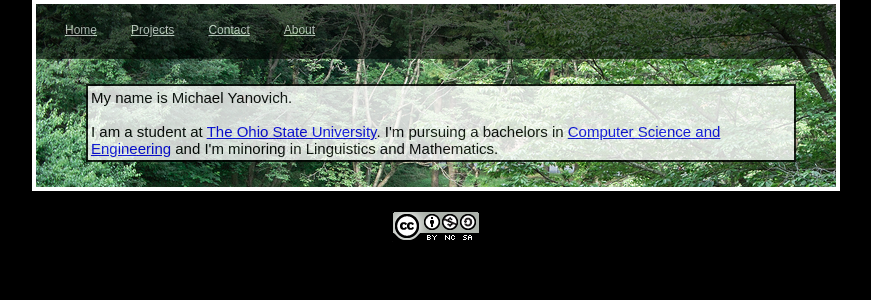
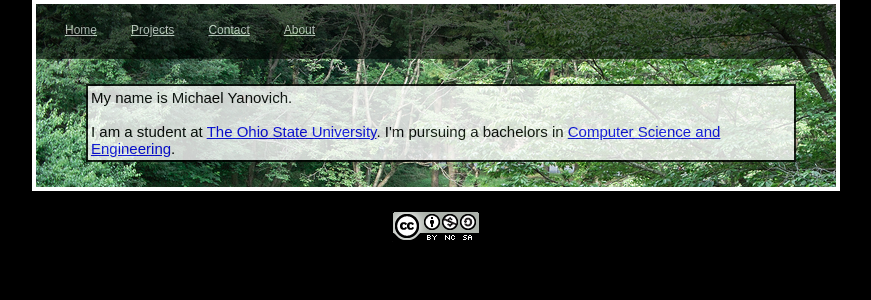
Before and after one commit to myano/yanovich.net, a PHP site: page /about.php in a window 1280 px wide. Shown: the part 100-400 px from the top of the page, without its empty margins (208-1079 px from the left). Run offline with PHP 8.4, Linux system fonts and the light colour scheme; data that the repository does not hold is empty.

Commit message:
minors have been put on hold

```diff
--- a/about-content.php
+++ b/about-content.php
@@ -1,2 +1,2 @@
 My name is Michael Yanovich.<br><br>
-I am a student at <a href="http://osu.edu/">The Ohio State University</a>. I'm pursuing a bachelors in <a href="http://www.cse.ohio-state.edu/">Computer Science and Engineering</a> and I'm minoring in Linguistics and Mathematics.
+I am a student at <a href="http://osu.edu/">The Ohio State University</a>. I'm pursuing a bachelors in <a href="http://www.cse.ohio-state.edu/">Computer Science and Engineering</a>.
```
